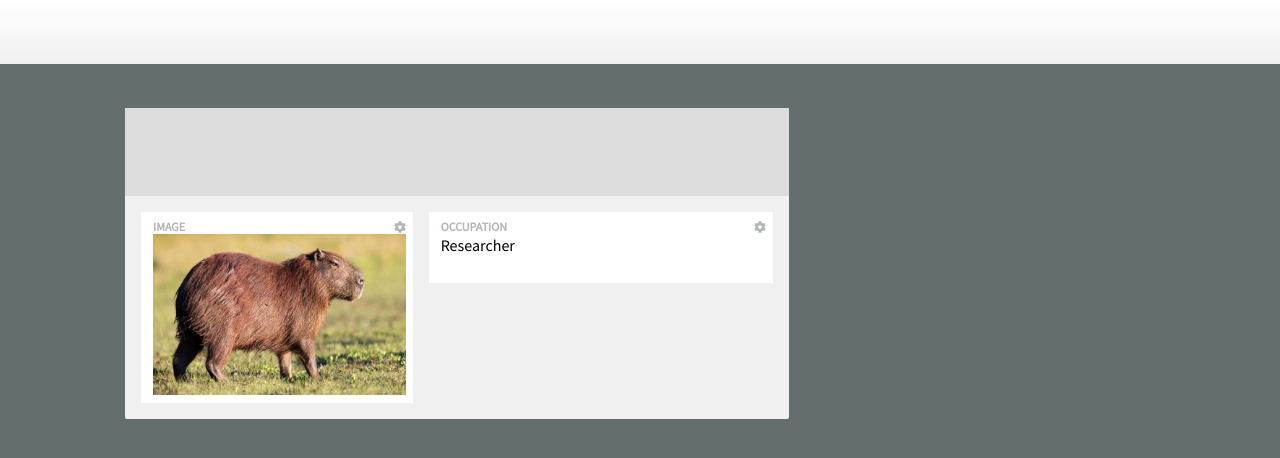
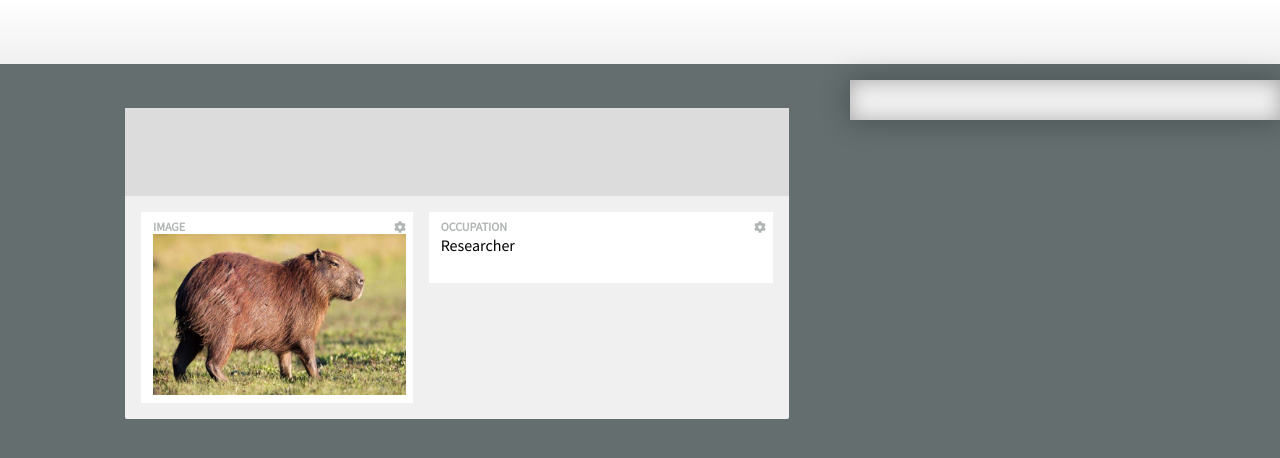
Before and after one commit to pedroAquino/MoreThanMetricsTest, a React (Create React App) app: page / in a window 1280 px wide. Shown: the top 458 px of the page. Built offline with nearby package versions, Linux system fonts and the light colour scheme.

Commit message:
positioning sidebar

```diff
--- /dev/null
+++ b/src/SideBar/SideBar.js
@@ -0,0 +1,27 @@
+// @flow
+import * as React from 'react';
+import injectSheet from "react-jss";
+
+type Props = {
+  classes: any;
+};
+
+const styles = theme => ({
+    sideBar: {
+        width: 390,
+        bordeRadius: '2px 0 0 0',
+        backgroundColor: '#F0F0F0',
+        boxShadow: 'inset 0 1px 20px 0 rgba(0,0,0,0.3), 0 0 30px 0 rgba(0,0,0,0.3)'
+    }
+});
+
+export function SideBar(props: Props) {
+  const { classes } = props;
+  return (
+    <div style={{padding: 20}} className={classes.sideBar}>
+
+    </div>
+  );
+};
+
+export default injectSheet(styles)(SideBar);
--- a/src/shared/components/Viewport.js
+++ b/src/shared/components/Viewport.js
@@ -2,6 +2,7 @@
 import * as React from 'react';
 import injectSheet from "react-jss";
 import Header from './Header';
+import SideBar from '../../SideBar/SideBar';
 
 type Props = {
   classes: any,
@@ -15,7 +16,7 @@ const globalStyles = theme => ({
       background: theme.colors.darkGray
     },
     '#header': {
-      position: 'absolute',
+      position: 'fixed',
       top: 0,
       left: 0
     },
@@ -26,6 +27,11 @@ const globalStyles = theme => ({
   viewport: {
     padding: '0px 0px 117px 117px',
     marginTop: theme.headerHeight + 44
+  },
+  sideBar: {
+    position: 'fixed',
+    top: theme.headerHeight + 16,
+    right: 0
   }
 });
 
@@ -40,6 +46,9 @@ function Viewport(props: Props) {
       <div className={classes.viewport}>
         {children}
       </div>
+      <div className={classes.sideBar}>
+        <SideBar />
+      </div>
     </main>
   );
 };
```
